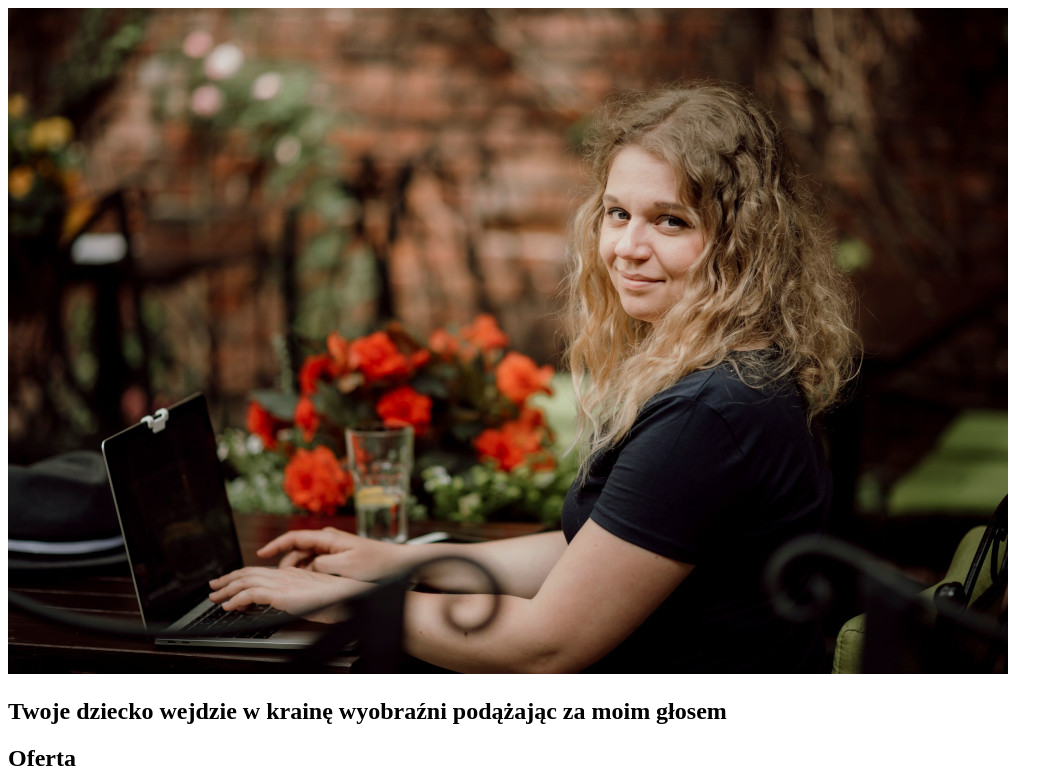
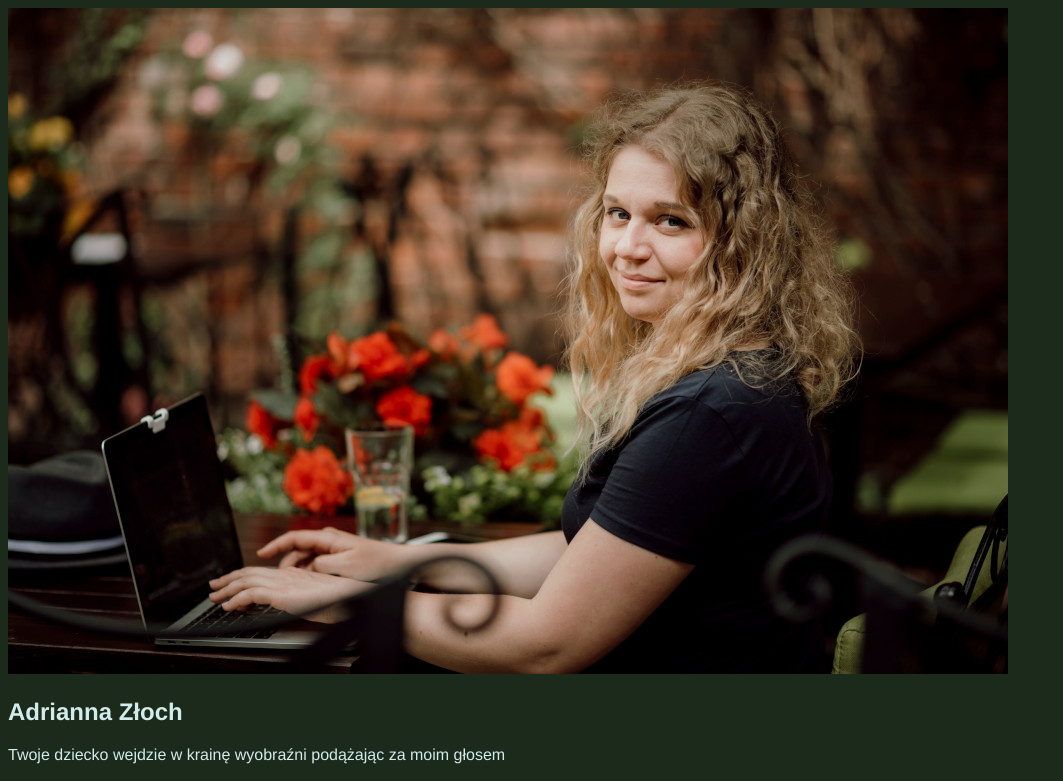
Before and after one commit to avtill/Landingpage-Ada, a plain HTML site: page index.html in a window 1280 px wide. Shown: the top 781 px of the page, without its empty margins (0-1063 px from the left). Drawn offline with Linux system fonts and the light colour scheme.

Commit message:
first css

```diff
--- a/index.html
+++ b/index.html
@@ -4,13 +4,13 @@
     <meta charset="UTF-8">
     <meta name="viewport" content="width=device-width, initial-scale=1.0">
     <title>Adrianna Złoch</title>
-    <link rel="stylsheet" href="./style.css" />
+    <link rel="stylesheet" href="./style.css" />
 </head>
 <body>
     <section id="title">
         <img src="./src/zdjęcie główne adrianna złoch.jpg" alt="Adrianna Złoch przy pracy na komputerze">
-        <title>Adrianna Złoch</title>
-        <h1>Twoje dziecko wejdzie w krainę wyobraźni podążając za moim głosem</h1>
+        <h1>Adrianna Złoch</h1>
+        <p class="motto">Twoje dziecko wejdzie w krainę wyobraźni podążając za moim głosem</p>
     </section>
     <section id="oferta">
         <h2>Oferta</h2>
--- a/style.css
+++ b/style.css
@@ -0,0 +1,5 @@
+body{
+background-color: #1b2a1b;
+font-family: 'Franklin Gothic Medium', 'Arial Narrow', Arial, sans-serif;
+color: #d2ebeb;
+}
```
